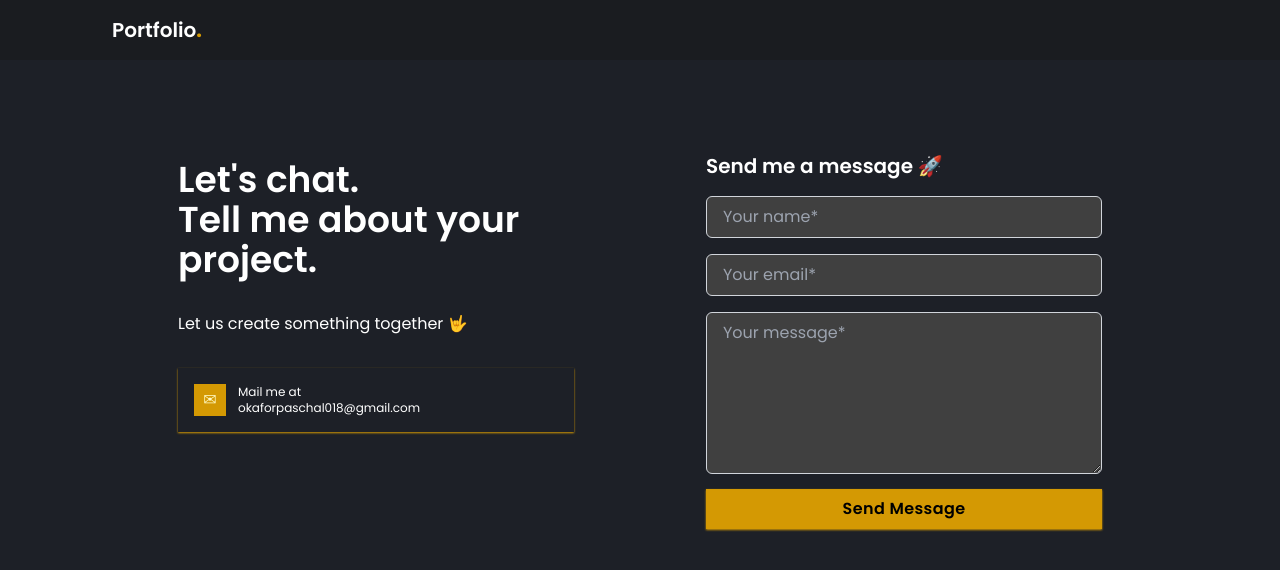
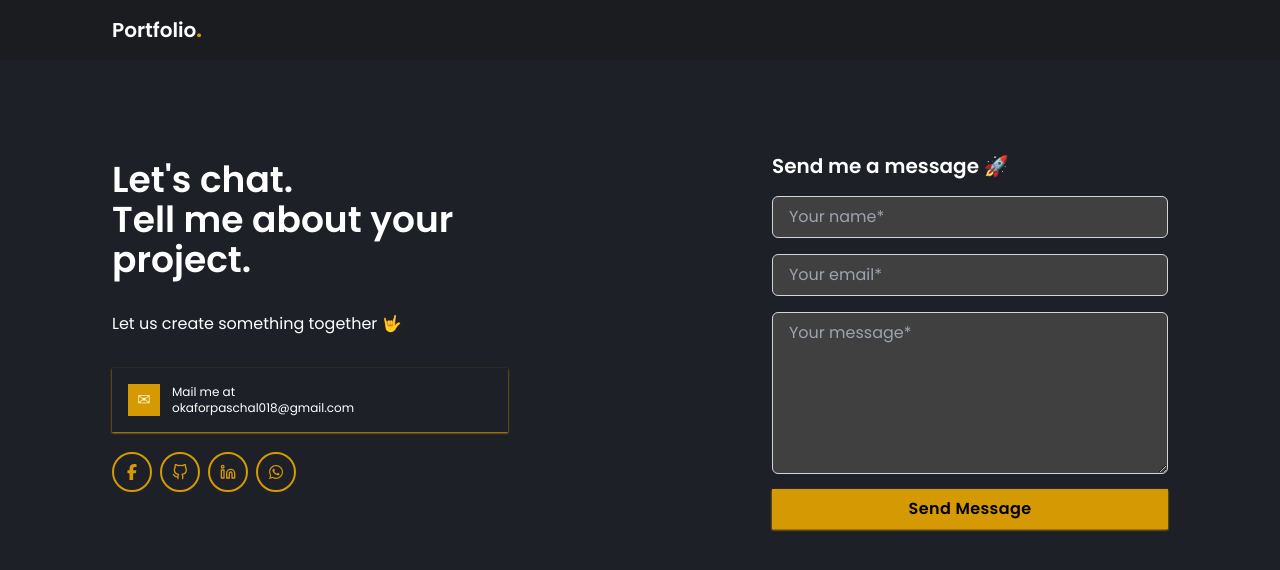
Before and after one commit to PaschalPM/my-portfolio, a Next.js app: page /contact in a window 1280 px wide. Shown: the top 570 px of the page. Built offline with nearby package versions, Linux system fonts and the light colour scheme.

Commit message:
Added SocialLinkBar

```diff
--- a/src/app/contact/page.tsx
+++ b/src/app/contact/page.tsx
@@ -1,6 +1,7 @@
 import AppButton from "@/components/AppButton";
 import FormInput from "@/components/FormInput";
 import Section from "@/components/Section";
+import SocialLinkBar from "@/components/SocialLinkBar";
 import Typography from "@/components/Typography";
 import Link from "next/link";
 import React from "react";
@@ -8,7 +9,7 @@ import React from "react";
 export default function Contact() {
   return <Section className="flex pt-28">
     <div className="flex-[1_0_0] hidden md:block">
-      <div className="w-3/4 m-auto">
+      <div className="w-3/4 ">
       <Typography variant="h2" className="mt-4">
       Let's chat.
       <br />
@@ -25,10 +26,11 @@ export default function Contact() {
           Mail me at <br />okaforpaschal018@gmail.com
         </p>
       </Link>
+      <SocialLinkBar/>
       </div>
     </div>
     <div className="flex-[1_0_0]">
-      <form action="" className="mx-auto sm:w-3/4 ">
+      <form action="" className="ml-auto md:w-3/4 ">
       <Typography variant="h3" className="my-2"> Send me a message 🚀</Typography>
       <FormInput placeholder="Your name*" name="fullName" required/>
       <FormInput placeholder="Your email*" name="email" required/>
--- a/src/components/HomeBody.tsx
+++ b/src/components/HomeBody.tsx
@@ -1,11 +1,10 @@
 "use client";
 import React from "react";
 import Typography from "./Typography";
-import SocialLink from "./SocialLink";
-import { FaFacebookF } from "react-icons/fa6";
-import { FiGithub, FiLinkedin } from "react-icons/fi";
+
 import { useTypewriter, Cursor } from "react-simple-typewriter";
 import AppButton from "./AppButton";
+import SocialLinkBar from "./SocialLinkBar";
 
 export default function HomeBody() {
   const [typeEffect] = useTypewriter({
@@ -41,20 +40,7 @@ export default function HomeBody() {
         Node.js, and more, dedicated to delivering seamless user experiences and
         scalable solutions.
       </p>
-      <div className="mb-4">
-        <SocialLink
-          href="https://www.facebook.com/paschal.okafor3?sfnsn=scwspwa&mibextid=RUbZ1f"
-          socialIcon={<FaFacebookF />}
-        />
-        <SocialLink
-          href="https://github.com/PaschalPM"
-          socialIcon={<FiGithub />}
-        />
-        <SocialLink
-          href="https://www.linkedin.com/in/paschal-okafor-24877917a?utm_source=share&utm_campaign=share_via&utm_content=profile&utm_medium=android_app"
-          socialIcon={<FiLinkedin />}
-        />
-      </div>
+      <SocialLinkBar/>
       <AppButton downloadCv/>
     </>
   );
--- /dev/null
+++ b/src/components/SocialLinkBar.tsx
@@ -0,0 +1,26 @@
+import SocialLink from "./SocialLink";
+import { FaFacebookF, FaWhatsapp } from "react-icons/fa6";
+import { FiGithub, FiLinkedin } from "react-icons/fi";
+
+export default function SocialLinkBar() {
+  return (
+    <div className="mb-4">
+      <SocialLink
+        href="https://www.facebook.com/paschal.okafor3?sfnsn=scwspwa&mibextid=RUbZ1f"
+        socialIcon={<FaFacebookF />}
+      />
+      <SocialLink
+        href="https://github.com/PaschalPM"
+        socialIcon={<FiGithub />}
+      />
+      <SocialLink
+        href="https://www.linkedin.com/in/paschal-okafor-24877917a?utm_source=share&utm_campaign=share_via&utm_content=profile&utm_medium=android_app"
+        socialIcon={<FiLinkedin />}
+      />
+      <SocialLink
+        href="https://wa.link/imz9rt"
+        socialIcon={<FaWhatsapp />}
+      />
+    </div>
+  );
+}
```
